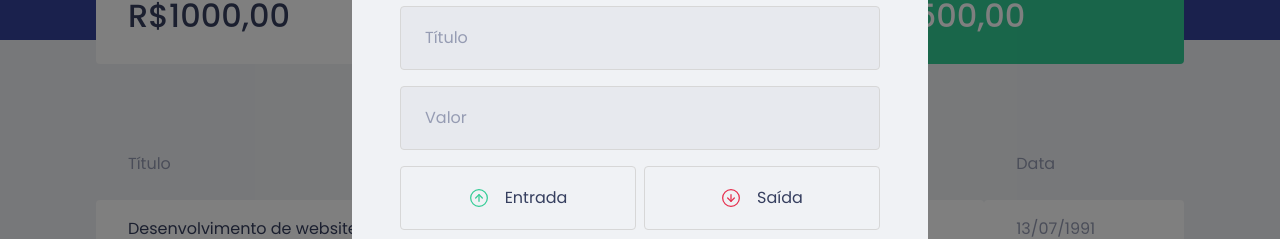
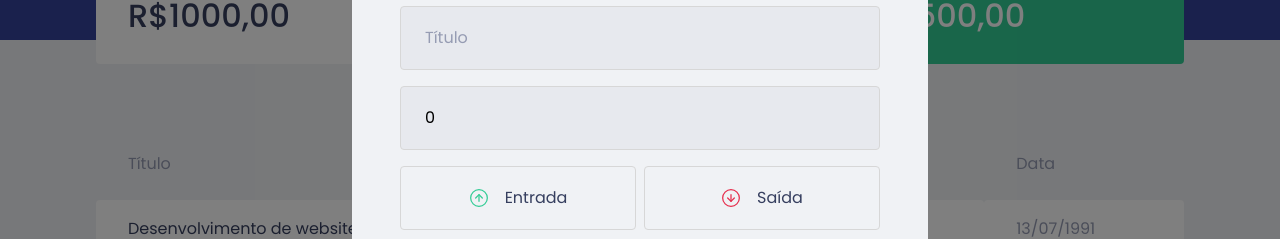
Before and after one commit to yasuhei/dt-money, a React (Create React App) app in the folder dtmoney/: page / in a window 1280 px wide. Both pictures are taken after a click on the button "Nova transação". Shown: the part 232-471 px from the top of the page. Built offline with nearby package versions, Linux system fonts and the light colour scheme; no server answers; what miragejs would draw is missing.

Commit message:
feature: cadastrar

```diff
--- a/dtmoney/src/components/NewTransactionModal/index.tsx
+++ b/dtmoney/src/components/NewTransactionModal/index.tsx
@@ -3,7 +3,7 @@
 import outcomeImg from '../../assets/outcome.svg'
 import closeImg from '../../assets/close.svg'
 import { Container, TransactionTypeContainer, RadioBox } from './styles';
-import { useState } from 'react';
+import { FormEvent, useState } from 'react';
 interface NewTransactionModalProps {
     isOpen: boolean;
     onRequestClose: () => void;
@@ -12,8 +12,16 @@
 
 export function NewTransactionModal({ isOpen, onRequestClose }: NewTransactionModalProps) {
 
+    const [title, setTitle] = useState('')
+    const [value, setValue] = useState(0)
+    const [category, setCategory] = useState('')
+
     const [type, setType] = useState('')
 
+    function handleCreateNewTransaction(event: FormEvent) {
+        event.preventDefault()
+
+    }
 
 
     return (
@@ -30,12 +38,14 @@
             >
                 <img src={closeImg} alt="close" />
             </button>
-            <Container>
+            <Container onSubmit={handleCreateNewTransaction}>
                 <h2>Cadastrar transação</h2>
 
-                <input placeholder='Título' />
+                <input placeholder='Título' value={title} onChange={event => setTitle(event.target.value)} />
 
-                <input placeholder='Valor' type='number' />
+                <input placeholder='Valor' type='number' value={value}
+
+                    onChange={event => setValue(+event.target.value)} />
 
                 <TransactionTypeContainer>
                     <RadioBox type='button'
@@ -63,7 +73,9 @@
                 </TransactionTypeContainer>
 
 
-                <input placeholder='Categoria' />
+                <input placeholder='Categoria' value={category}
+                    onChange={event => setCategory(event.target.value)}
+                />
 
                 <button type="submit">Cadastrar</button>
 
```
